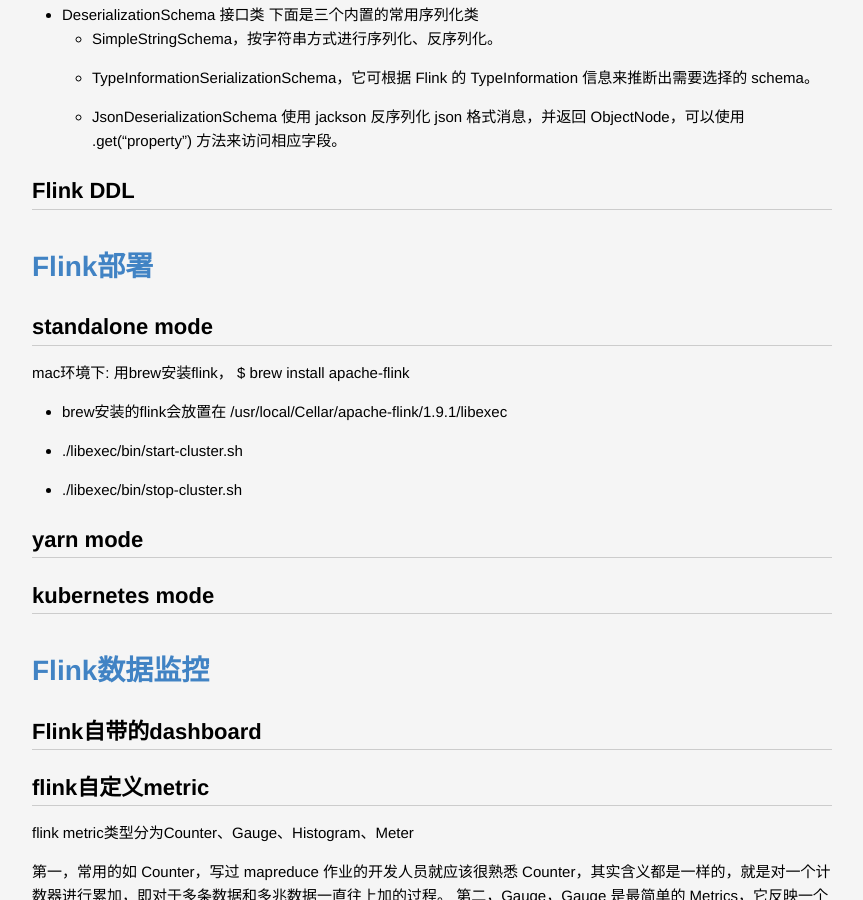
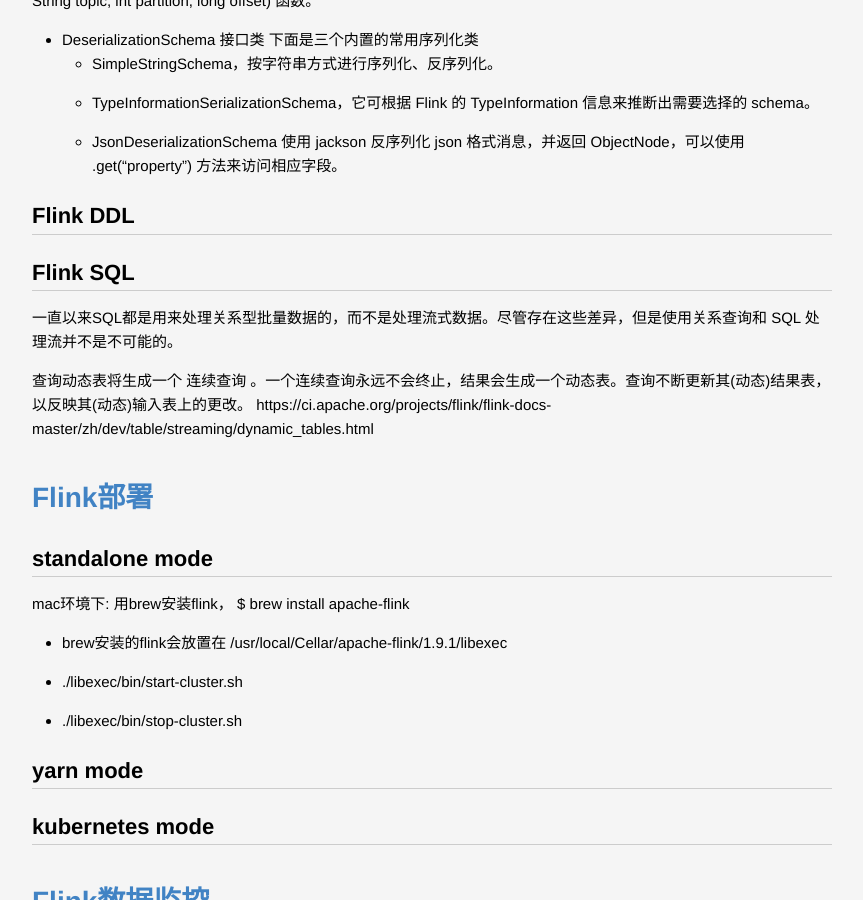
Before and after one commit to lucky521/blog, a Jekyll site: the page built from _posts/framework/2020-03-05-flink.markdown, in a window 1280 px wide and 900 px high, scrolled down 5529 px. Shown: the whole window, without its empty margins (208-1071 px from the left). Built offline with Jekyll 4.4.1, drawn with Linux system fonts in a browser that asks for light colours.

Commit message:
Update 2020-03-05-flink.markdown

```diff
--- a/_posts/framework/2020-03-05-flink.markdown
+++ b/_posts/framework/2020-03-05-flink.markdown
@@ -212,6 +212,12 @@
 
 
 
+## Flink SQL
+一直以来SQL都是用来处理关系型批量数据的，而不是处理流式数据。尽管存在这些差异，但是使用关系查询和 SQL 处理流并不是不可能的。
+
+查询动态表将生成一个 连续查询 。一个连续查询永远不会终止，结果会生成一个动态表。查询不断更新其(动态)结果表，以反映其(动态)输入表上的更改。
+https://ci.apache.org/projects/flink/flink-docs-master/zh/dev/table/streaming/dynamic_tables.html
+
 
 
 # Flink部署
```
